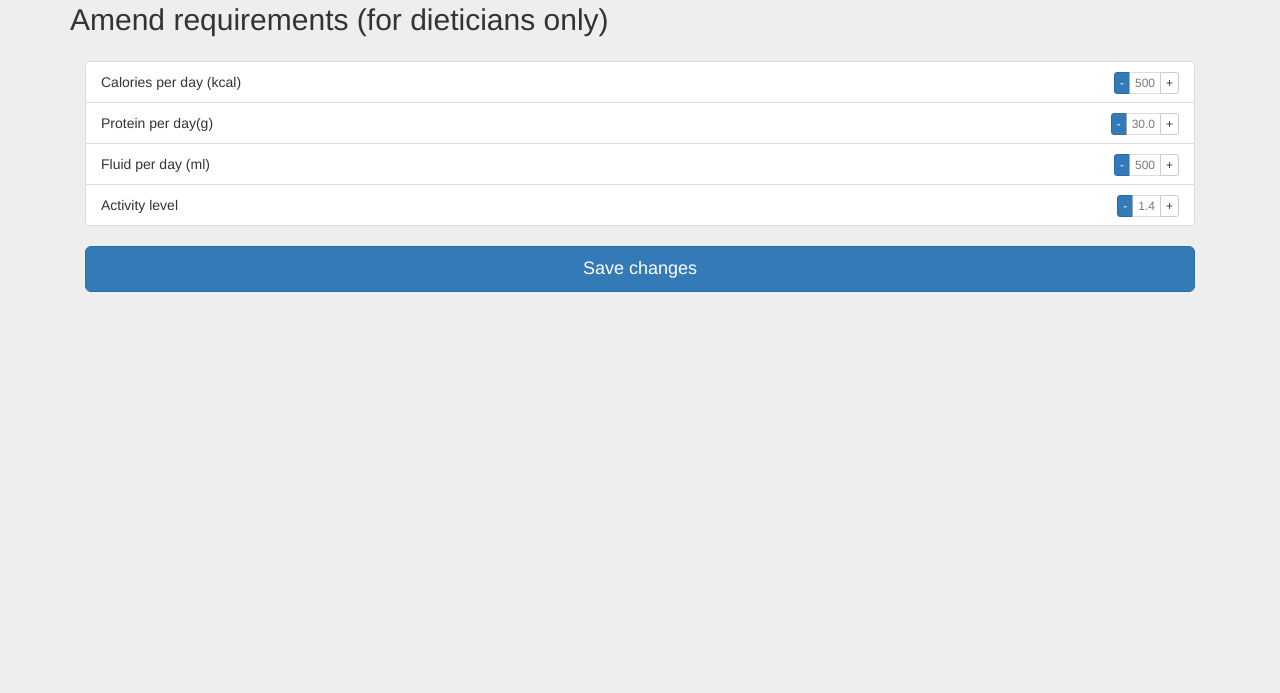
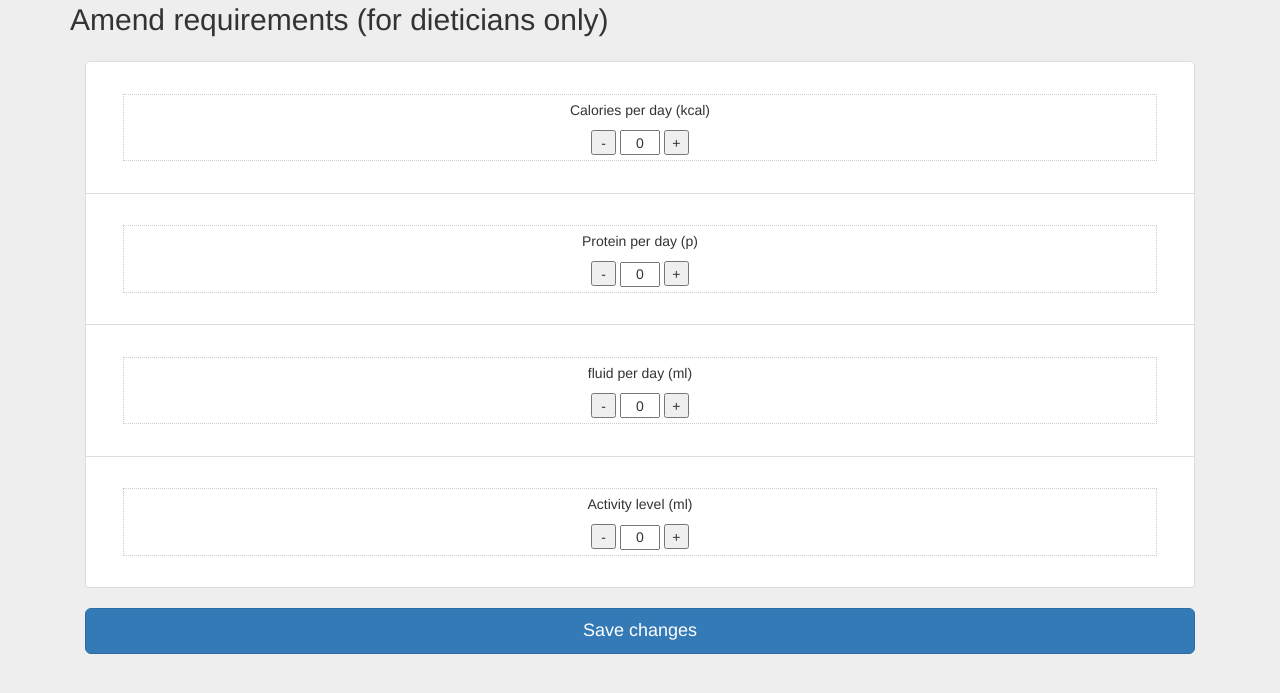
Before and after one commit to maodayezheng/nhs-nutrition-diary, a PHP site: page /settings.html in a window 1280 px wide. Shown: the part 57-750 px from the top of the page. Run offline with PHP 8.4, Linux system fonts and the light colour scheme.

Commit message:
change to settings.html + addition of incrementButton.js

```diff
--- a/nhs-nutrition-diary/WebContent/css/standardPage.css
+++ b/nhs-nutrition-diary/WebContent/css/standardPage.css
@@ -85,3 +85,21 @@ input.date {
     border: 1px solid #aac;
     width: 160px;
 }
+
+#myform {
+    text-align: center;
+    padding: 5px;
+    border: 1px dotted #ccc;
+    margin: 2%;
+}
+#requirementsText{
+    text-align: center;
+
+}
+.qty {
+    width: 40px;
+    height: 25px;
+    text-align: center;
+}
+input.qtyplus { width:25px; height:25px;}
+input.qtyminus { width:25px; height:25px;}
--- /dev/null
+++ b/nhs-nutrition-diary/WebContent/scripts/incrementButton.js
@@ -0,0 +1,22 @@
+jQuery(document).ready(function(){
+    $('.qtyplus').click(function(e){
+        e.preventDefault();
+        fieldName = $(this).attr('field');
+        var currentVal = parseInt($('input[name='+fieldName+']').val());
+        if (!isNaN(currentVal)) {
+            $('input[name='+fieldName+']').val(currentVal + 1);
+        } else {
+            $('input[name='+fieldName+']').val(0);
+        }
+    });
+    $(".qtyminus").click(function(e) {
+        e.preventDefault();
+        fieldName = $(this).attr('field');
+        var currentVal = parseInt($('input[name='+fieldName+']').val());
+        if (!isNaN(currentVal) && currentVal > 0) {
+            $('input[name='+fieldName+']').val(currentVal - 1);
+        } else {
+            $('input[name='+fieldName+']').val(0);
+        }
+    });
+});
--- a/nhs-nutrition-diary/WebContent/scripts/util/dateTimePicker.js
+++ b/nhs-nutrition-diary/WebContent/scripts/util/dateTimePicker.js
@@ -1,9 +1,9 @@
  $(function() {
     $( ".date" ).datepicker();
 
-	$('#datetimepicker1').datetimepicker({
+	$('.time').datetimepicker({
 		  datepicker:false,
 		  format:'H:i',
-		  step:15
+		  step:30
 		});
  });
--- a/nhs-nutrition-diary/WebContent/settings.html
+++ b/nhs-nutrition-diary/WebContent/settings.html
@@ -8,6 +8,7 @@
   		<link href="css/standardPage.css" rel="stylesheet">
 		<script src="lib/jquery/jquery-2.1.1.min.js"></script>
 		<script src="lib/bootstrap/bootstrap.min.js"></script>
+		<script src="scripts/incrementButton.js"></script>
     	<title>Settings</title>
 	</head>
 
@@ -25,36 +26,41 @@
 			<div class="panel-body">
 				<ul class="list-group">
 					<li class="list-group-item">
-						<span>Calories per day (kcal)</span>
-						<div class="btn-group btn-group-xs" role="group" aria-label="..." style="float:right">
-    						<button type="button" class="btn btn-primary">-</button>
-  							<button type="button" class="btn btn-default btn" disabled="">500</button>
-  							<button type="button" class="btn btn-default btn">+</button>
-						</div>
+
+    <form id='myform' method='POST' action='#'>
+  		<span><p id="requirementsText">Calories per day (kcal)</p>
+		<input type='button' value='-' class='qtyminus' field='quantity' />
+		<input type='text' name='quantity' value='0' class='qty' />
+   		<input type='button' value='+' class='qtyplus' field='quantity' /></span>
+</form>
+
 					</li>
 					<li class="list-group-item">
-  						<span>Protein per day(g)</span>
-  						<div class="btn-group btn-group-xs" role="group" aria-label="..." style="float:right">
-      						<button type="button" class="btn btn-primary">-</button>
-  							<button type="button" class="btn btn-default btn" disabled="">30.0</button>
-  							<button type="button" class="btn btn-default btn">+</button>
-						</div>
+
+    <form id='myform' method='POST' action='#'>
+  		<span><p id="requirementsText">Protein per day (p)</p>
+    	<input type='button' value='-' class='qtyminus' field='quantity' />
+    	<input type='text' name='quantity' value='0' class='qty' />
+    	<input type='button' value='+' class='qtyplus' field='quantity' /></span>
+</form>
 					</li>
 					<li class="list-group-item">
-  						<span>Fluid per day (ml)</span>
-						<div class="btn-group btn-group-xs" role="group" aria-label="..." style="float:right">
-      						<button type="button" class="btn btn-primary">-</button>
-  							<button type="button" class="btn btn-default btn" disabled="">500</button>
-  							<button type="button" class="btn btn-default btn">+</button>
-  						</div>
+
+	<form id='myform' method='POST' action='#'>
+		<span><p id="requirementsText">fluid per day (ml)</p>
+    	<input type='button' value='-' class='qtyminus' field='quantity' />
+    	<input type='text' name='quantity' value='0' class='qty' />
+    	<input type='button' value='+' class='qtyplus' field='quantity' /></span>
+</form>
   					</li>
 					<li class="list-group-item">
-  						<span>Activity level</span>
-						<div class="btn-group btn-group-xs" role="group" aria-label="..." style="float:right">
-      						<button type="button" class="btn btn-primary">-</button>
-  							<button type="button" class="btn btn-default btn" disabled="">1.4</button>
-  							<button type="button" class="btn btn-default btn">+</button>
-						</div>
+
+	<form id='myform' method='POST' action='#'>
+		<span><p id="requirementsText">Activity level (ml)</p>
+	    <input type='button' value='-' class='qtyminus' field='quantity' />
+	    <input type='text' name='quantity' value='0' class='qty' />
+	    <input type='button' value='+' class='qtyplus' field='quantity' /></span>
+</form>
 					</li>
 				</ul>
      			<button class="btn btn-lg btn-primary btn-block" type="submit">Save changes</button>
```
